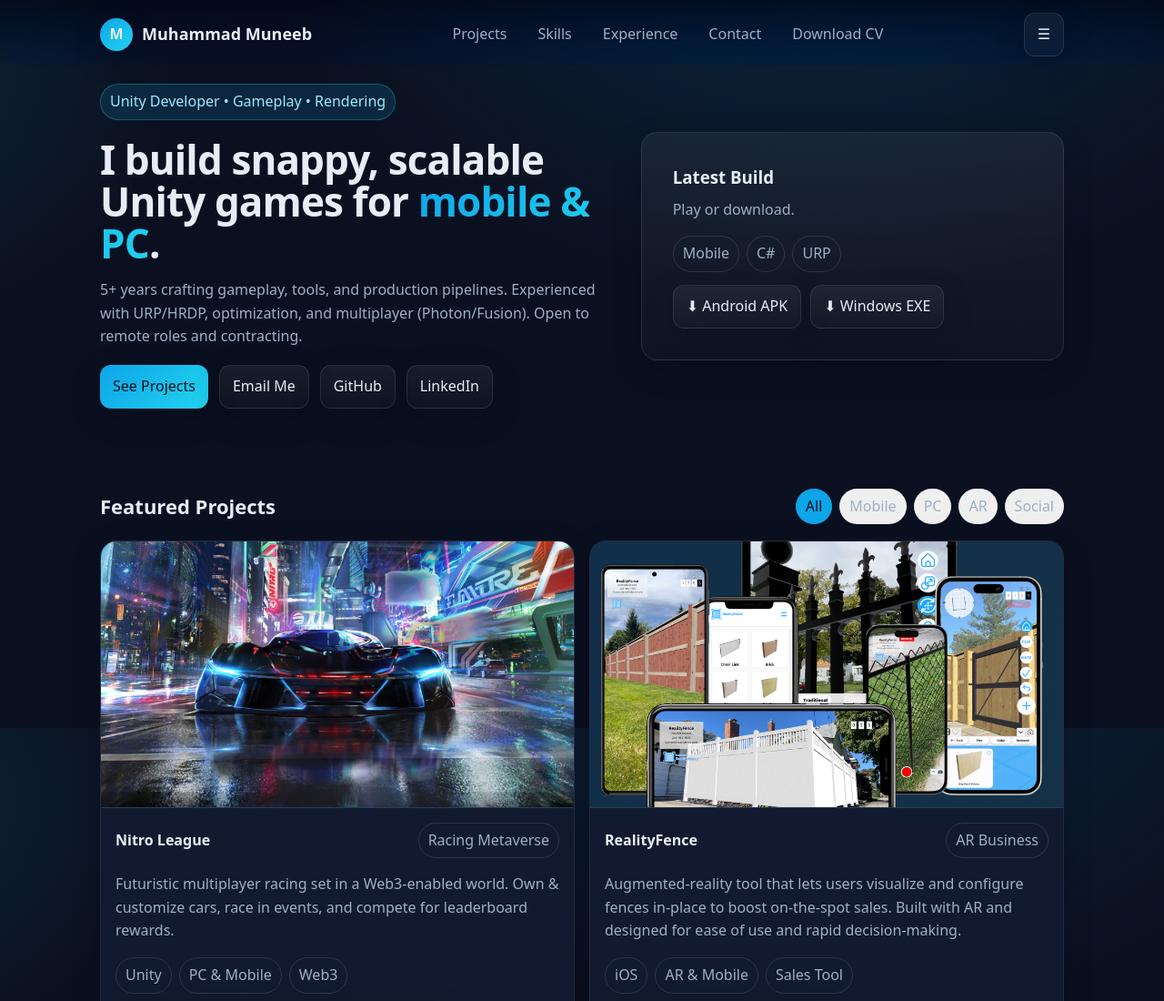
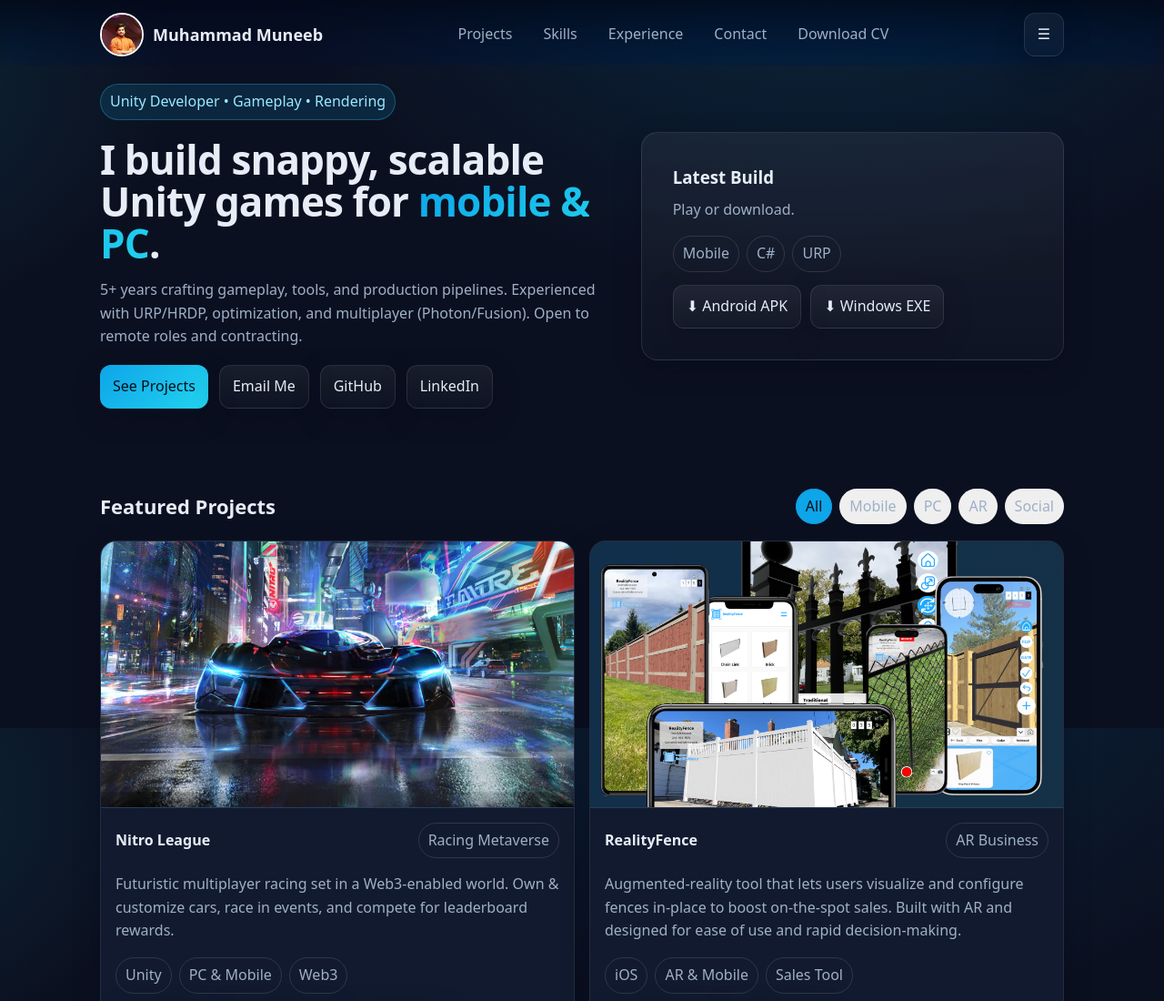
Before and after one commit to muneeb063/muneeb063.github.io, a plain HTML site: page index.html in a window 1280 px wide. Shown: the top 1100 px of the page at 91% size. Drawn offline with Linux system fonts and the light colour scheme.

Commit message:
Update index.html / In header show profile picture

```diff
--- a/index.html
+++ b/index.html
@@ -139,7 +139,8 @@
     <div class="container">
       <nav>
         <a class="brand" href="#top" aria-label="Home">
-          <span class="logo">M</span>
+          <img src="https://muneeb063.github.io/images/profile-preview.jpeg" alt="M"
+             style="width:48px;height:48px;object-fit:cover;border-radius:50%;border:2px solid #fff;">
           <h1>Muhammad Muneeb</h1>
         </a>
         <div class="nav-links" id="nav">
```
